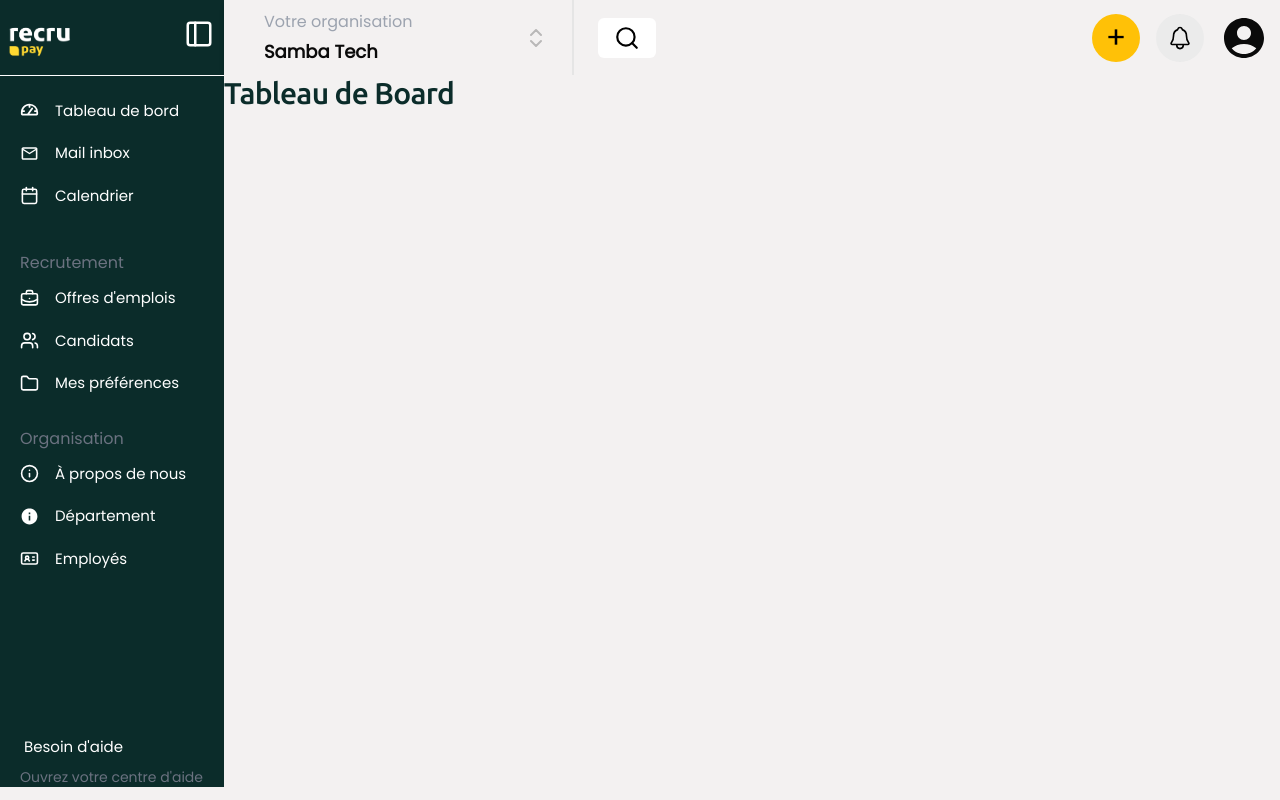
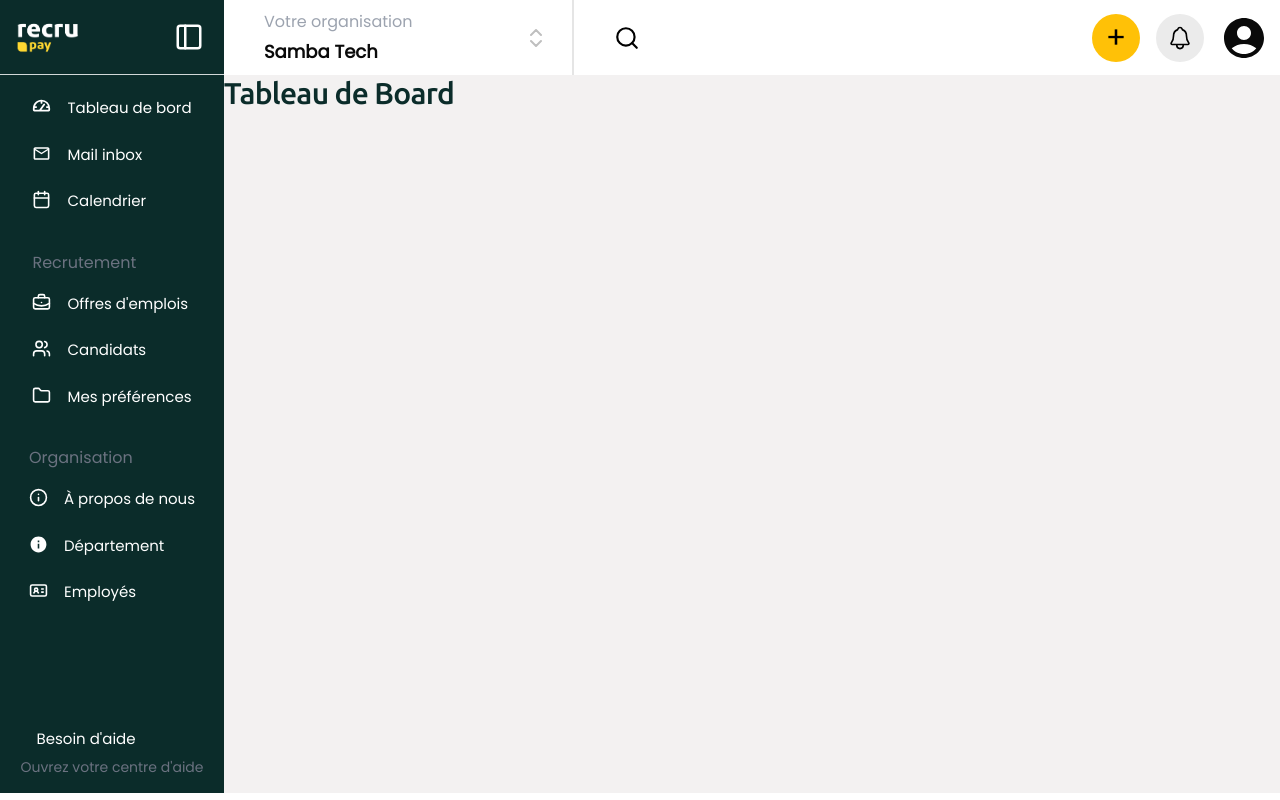
Before and after one commit to cruz-welandi/recruPay, a Next.js app: page / in a window 1280 px wide. Built offline with nearby package versions, Linux system fonts and the light colour scheme.

Commit message:
correction de la sideBar

```diff
--- a/package.json
+++ b/package.json
@@ -17,7 +17,8 @@
     "react-dom": "^18",
     "react-icons": "^5.3.0",
     "tailwind-merge": "^2.5.2",
-    "tailwindcss-animate": "^1.0.7"
+    "tailwindcss-animate": "^1.0.7",
+    "zustand": "^5.0.0-rc.2"
   },
   "devDependencies": {
     "@types/node": "^20",
--- a/src/app/layout.tsx
+++ b/src/app/layout.tsx
@@ -1,6 +1,6 @@
 import type { Metadata } from "next";
-import {Poppins} from "next/font/google";
-import {Ubuntu} from "next/font/google";
+import { Poppins } from "next/font/google";
+import { Ubuntu } from "next/font/google";
 import "./globals.css";
 import NavBar from "@/components/NavBar";
 import SideBar from "@/components/SideBar";
@@ -29,16 +29,12 @@ export default function RootLayout({
 }>) {
   return (
     <html lang="en">
-      <body className={` ${poppins.variable} ${ubuntu.variable} font-poppins flex bg-[#f3f1f1]`} >
+      <body className={`${poppins.variable} ${ubuntu.variable} font-poppins`} >
+        <NavBar />
 
-        <SideBar/>
-
-        <div className="flex flex-col flex-auto ">
-
-          <NavBar />
-          <div className="bg-[#f3f1f1] h-[89.7vh] w-full">
-            {children}
-          </div>
+        <div className="flex flex-auto bg-[#f3f1f1] h-[89.7vh] w-full">
+          <SideBar />
+          {children}
         </div>
 
       </body>
--- a/src/components/Link.tsx
+++ b/src/components/Link.tsx
@@ -1,5 +1,5 @@
 'use client';
-import { useRouter } from 'next/navigation';
+import { useSideBarStore } from '@/store/storeSideBar';
 import React from 'react';
 
 type SideBarProps = {
@@ -13,20 +13,18 @@ type SideBarProps = {
 };
 
 const Link: React.FC<SideBarProps> = ({ label, size, Icon, link ,selected,onclick}) => {
-    const router = useRouter();
-
-
+    const isExpanded = useSideBarStore((state) => state.expanded);
 
 
     return (
         <div
             onClick={()=>onclick(link)}
-            className={`pt-[12px] pl-2 flex gap-4 items-center text-white text-md rounded-sm pb-2 ${selected ? 'bg-theme-2' : ''}`}
+            className={`flex gap-4 text-white text-md rounded-sm  py-1.5 px-4 ${selected && !isExpanded ? 'bg-theme-2' : ''}`}
         >
-            <Icon size={19} />
-            <button style={{ fontSize: size ? size : 8 }}>
+            <Icon size={19} className= {`${isExpanded && selected && 'text-theme-2'}`} />
+            <span style={{ fontSize: size ? size : 8, display: isExpanded? 'none': 'block'}}>
                 {label}
-            </button>
+            </span>
         </div>
     );
 };
--- a/src/components/NavBar.tsx
+++ b/src/components/NavBar.tsx
@@ -1,19 +1,36 @@
-import React from 'react'
-import SwitchCompanny from './navbar/SwitchCompanny'
-import SwitchGlobal from './navbar/SwitchGlobal'
-import ButtonAdd from './navbar/ButtonAdd'
-import NotificationButton from './navbar/NotificationButton'
-import ProfilLink from './navbar/ProfilLink'
+'use client'
+import React from 'react';
+import SwitchCompanny from './navbar/SwitchCompanny';
+import SwitchGlobal from './navbar/SwitchGlobal';
+import ButtonAdd from './navbar/ButtonAdd';
+import NotificationButton from './navbar/NotificationButton';
+import ProfilLink from './navbar/ProfilLink';
+import { PanelLeft } from 'lucide-react';
+import {useSideBarStore} from '@/store/storeSideBar';
 
 export default function NavBar() {
+  const setExpanded = useSideBarStore((state) => state.setExpanded);
   return (
 
-    <div className='flex items-center w-full justify-between shadow-md '>
-
+    <div className='flex items-center w-full shadow-md'>
+      <div className='flex flex-col bg-theme-1 justify-between w-56 flex-2'>
+        <div className='flex justify-between items-center px-2 pr-5 py-[15px]'>
+          <span className='text-2xl'>
+            <a href='/' >
+              <img src='/logo-fond-vert.png' height={80} width={80} alt="Logo" />
+            </a>
+          </span>
+          <button onClick={setExpanded} className='cursor-pointer'>
+            <PanelLeft size={30} color='white' />
+          </button>
+        </div>
+        <div className='min-h-[0.5px] bg-[#d2d8d8]'/>
+      </div>
+      <div className='flex justify-between items-center flex-1'>
         <div className='flex items-center gap-6 px-10 '>
           <SwitchCompanny />
 
-        <div className='border-r-2 h-[75px] '></div>
+          <div className='border-r-2 h-[75px] '/>
 
           <SwitchGlobal />
 
@@ -24,7 +41,7 @@ export default function NavBar() {
           <NotificationButton />
           <ProfilLink />
         </div>
-
+      </div>
     </div>
   )
 }
--- a/src/components/SideBar.tsx
+++ b/src/components/SideBar.tsx
@@ -3,86 +3,53 @@ import React from 'react';
 import Link from './Link';
 import { MdOutlineMail, MdInfo } from "react-icons/md";
 import { PiGaugeBold } from "react-icons/pi";
-import { Folder, Calendar, Users, BriefcaseBusiness, Info, IdCard, CircleHelp ,PanelLeft} from "lucide-react";
+import { Folder, Calendar, Users, BriefcaseBusiness, Info, IdCard, CircleHelp, PanelLeft } from "lucide-react";
+import { useSideBarStore } from '@/store/storeSideBar';
 
 const SideBar = () => {
-    const [isExpanded, setIsExpanded] = React.useState(true);
-     const [ linkSelected,setLinkSelected]=React.useState("");
-    const handleWelcomePage = (event:any) => {
-        event.preventDefault();
-        window.location.reload();
-    };
+    const isExpanded = useSideBarStore((state) => state.expanded);
+    const [linkSelected, setLinkSelected] = React.useState("");
 
-    const toggleSidebar = () => {
-        setIsExpanded(prev => !prev);
-    };
-   const handleClick =(link:any)=>{
-setLinkSelected(link)
-   }
+
+    const handleClick = (link: any) => {
+        setLinkSelected(link)
+    }
     return (
-        <div>
-            {/* Header Section */}
-            <div className=' flex justify-between py-3 pt-[19px] pr-[10px]  w-56 bg-theme-1'>
-                <span className='text-2xl'>
-                    <a href='/' onClick={handleWelcomePage}>
-                        <img src='/logo-fond-vert.png' height={80} width={80} alt="Logo" />
-                    </a>
-                </span>
-                <div onClick={toggleSidebar} className='cursor-pointer'>
-                    <PanelLeft size={30} color='white' />
-                </div>
-            </div>
+        <div className='h-[89.7vh] bg-[#f3f1f1]'>
             {/* Sidebar Section */}
-            <div className={`h-[89vh] ${isExpanded ? 'w-56' : 'w-16 '} bg-theme-1  text-white flex flex-col justify-between transition-all duration-300 `}>
-                <div>
-                    <div className='min-h-[1px] bg-white'></div>
-                    <div className=' pt-[12px] pl-3 pr-4  cursor-pointer'>
-                        {isExpanded ? (
-                            <>
-                                <Link label="Tableau de bord" size={15} Icon={PiGaugeBold} link={"/"} selected={linkSelected==="/"}  onclick={handleClick}/>
-                                <Link label="Mail inbox" size={15} Icon={MdOutlineMail} link={"/mail"} selected={linkSelected==="/mail"}  onclick={handleClick} />
-                                <Link label="Calendrier" size={15} Icon={Calendar} link={"/Calendrier"}selected={linkSelected==="/Calendrier"}  onclick={handleClick} />
+            <div className={`${!isExpanded ? 'w-56' : 'w-16 '} text-white h-full bg-theme-1 flex flex-col justify-between transition-all duration-300 flex-2 py-4`}>
 
-                                <h1 className='text-gray-500 pt-9 pl-2 text-md'>Recrutement</h1>
-                                <Link label="Offres d'emplois" size={15} Icon={BriefcaseBusiness} link={"/Offresdemplois"}  selected={linkSelected==="/Offresdemplois"}  onclick={handleClick}/>
-                                <Link label="Candidats" size={15} Icon={Users} link={"/Candidats"} selected={linkSelected==="/Candidats"}  onclick={handleClick} />
-                                <Link label="Mes préférences" size={15} Icon={Folder} link={"/Mespréférences"} selected={linkSelected==="/Mespréférences"}  onclick={handleClick} />
-
-                                <h1 className='text-gray-500 pl-2 pt-6 text-md'>Organisation</h1>
-                                <Link label="À propos de nous" size={15} Icon={Info} link={"/Àproposdenous"} selected={linkSelected==="/Àproposdenous"}  onclick={handleClick}/>
-                                <Link label="Département" size={15} Icon={MdInfo} link={"/Département"} selected={linkSelected==="/Département"}  onclick={handleClick} />
-                                <Link label="Employés" size={15} Icon={IdCard} link={"/Employés"}  selected={linkSelected==="/Employés"}  onclick={handleClick}/>
-                            </>
-                        ) : (
-                            <div className='w-12'>
-                                <Link label="" size={15} Icon={PiGaugeBold} link={"/"}  selected={linkSelected==="/"}  onclick={handleClick}/>
-                                <Link label="" size={15} Icon={MdOutlineMail} link={"/Mailinbox"} selected={linkSelected==="/Mailinbox"}  onclick={handleClick} />
-                                <Link label="" size={15} Icon={Calendar} link={"/Calendrier"} selected={linkSelected==="/Calendrier"}  onclick={handleClick} />
-
-                                <div className='pt-[24px]'>
-                                    <Link label="" size={15} Icon={BriefcaseBusiness} link={"/Offresdemplois"} selected={linkSelected==="/Offresdemplois"}  onclick={handleClick} />
-                                    <Link label="" size={15} Icon={Users} link={"/Candidats"}  selected={linkSelected==="/Candidats"}  onclick={handleClick}/>
-                                    <Link label="" size={15} Icon={Folder} link={"/Mespréférences"}  selected={linkSelected==="/Mespréférences"}  onclick={handleClick}/>
-                                </div>
-                                <div className='pt-[28px]'>
-                                    <Link label="" size={15} Icon={Info} link={"/Àproposdenous"}  selected={linkSelected==="/Àproposdenous"}  onclick={handleClick}/>
-                                    <Link label="" size={15} Icon={MdInfo} link={"/Département"}  selected={linkSelected==="/Département"}  onclick={handleClick}/>
-                                    <Link label="" size={15} Icon={IdCard} link={"/Employés"}  selected={linkSelected==="/Employés"}  onclick={handleClick}/>
-                                </div>
-                            </div>
-                        )}
+                <div className='cursor-pointer flex flex-col gap-y-8 items-center'>
+                    <div className='flex-2 flex flex-col gap-y-3 sticky items-start'>
+                        <Link label="Tableau de bord" size={15} Icon={PiGaugeBold} link={"/"} selected={linkSelected === "/"} onclick={handleClick} />
+                        <Link label="Mail inbox" size={15} Icon={MdOutlineMail} link={"/mail"} selected={linkSelected === "/mail"} onclick={handleClick} />
+                        <Link label="Calendrier" size={15} Icon={Calendar} link={"/Calendrier"} selected={linkSelected === "/Calendrier"} onclick={handleClick} />
+                    </div>
+                    <div className='flex-2 flex flex-col gap-y-3 sticky items-start'>
+                        <h1 className={`text-gray-500 text-md px-4`}>{isExpanded?'': 'Recrutement'}</h1>
+                        <Link label="Offres d'emplois" size={15} Icon={BriefcaseBusiness} link={"/Offresdemplois"} selected={linkSelected === "/Offresdemplois"} onclick={handleClick} />
+                        <Link label="Candidats" size={15} Icon={Users} link={"/Candidats"} selected={linkSelected === "/Candidats"} onclick={handleClick} />
+                        <Link label="Mes préférences" size={15} Icon={Folder} link={"/Mespréférences"} selected={linkSelected === "/Mespréférences"} onclick={handleClick} />
+                    </div>
+                    <div className='flex-2 flex flex-col gap-y-3 sticky items-start'>
+                        <h1 className={`text-gray-500 text-md px-4`}> {isExpanded?'': 'Organisation'}</h1>
+                        <Link label="À propos de nous" size={15} Icon={Info} link={"/Àproposdenous"} selected={linkSelected === "/Àproposdenous"} onclick={handleClick} />
+                        <Link label="Département" size={15} Icon={MdInfo} link={"/Département"} selected={linkSelected === "/Département"} onclick={handleClick} />
+                        <Link label="Employés" size={15} Icon={IdCard} link={"/Employés"} selected={linkSelected === "/Employés"} onclick={handleClick} />
                     </div>
                 </div>
-                <div className='  cursor-pointer pr-4 '>
-                 { isExpanded ?(
-                    <div>
-                         <Link label="Besoin d'aide" size={15} link={"/Àproposdenous"} Icon={'symbol'}  selected={linkSelected==="/Àproposdenous"}  onclick={handleClick}/>
-                        <p className='text-sm font-thin text-gray-500 px-5 text-nowrap'>Ouvrez votre centre d'aide</p>
-                    </div>
-                 ): <div className=' pl-2'>
-                     <Link label="" size={15} link={"/Àproposdenous"} Icon={CircleHelp}  selected={linkSelected==="/Àproposdenous"}  onclick={handleClick}/>
-                 </div>
-                 }
+
+                <div className='cursor-pointer flex items-center justify-center'>
+                    {!isExpanded ? (
+                        <div className='flex-2 sticky'>
+                            <Link label="Besoin d'aide" size={15} link={"/Àproposdenous"} Icon={'symbol'} selected={linkSelected === "/Àproposdenous"} onclick={handleClick} />
+                            <p className={`${isExpanded ? 'hidden' : 'text-sm font-thin text-gray-500 text-nowrap px-4'}`}>{isExpanded?'': "Ouvrez votre centre d'aide"}</p>
+                        </div>
+                    ) : (
+                        <div className='flex-2 sticky'>
+                            <Link label="" size={15} link={"/Àproposdenous"} Icon={CircleHelp} selected={linkSelected === "/Àproposdenous"} onclick={handleClick} />
+                        </div>
+                    )}
 
                 </div>
             </div>
--- a/src/components/navbar/SwitchCompanny.tsx
+++ b/src/components/navbar/SwitchCompanny.tsx
@@ -19,7 +19,7 @@ export default function SwitchCompanny() {
     <div>
       <Dialog>
 
-        <DialogTrigger className='flex items-center gap-28 py-1.5'>
+        <DialogTrigger className='flex items-center gap-28'>
           <div>
             <div>
               <span className='text-gray-400 text-md'>Votre organisation</span>
--- /dev/null
+++ b/src/store/storeSideBar.ts
@@ -0,0 +1,11 @@
+import { create } from 'zustand';
+
+type SideBarState = {
+  expanded: boolean;
+  setExpanded: () => void;
+};
+
+export const useSideBarStore = create<SideBarState>((set) => ({
+  expanded: false, // état initial
+  setExpanded: () => set((state) => ({ expanded: !state.expanded })), // mise à jour expanded
+}));
```
Also changed, not shown: 1 other file (tests, documents, lock files or other folders). Lines whose indentation alone changed are shown as unchanged.
